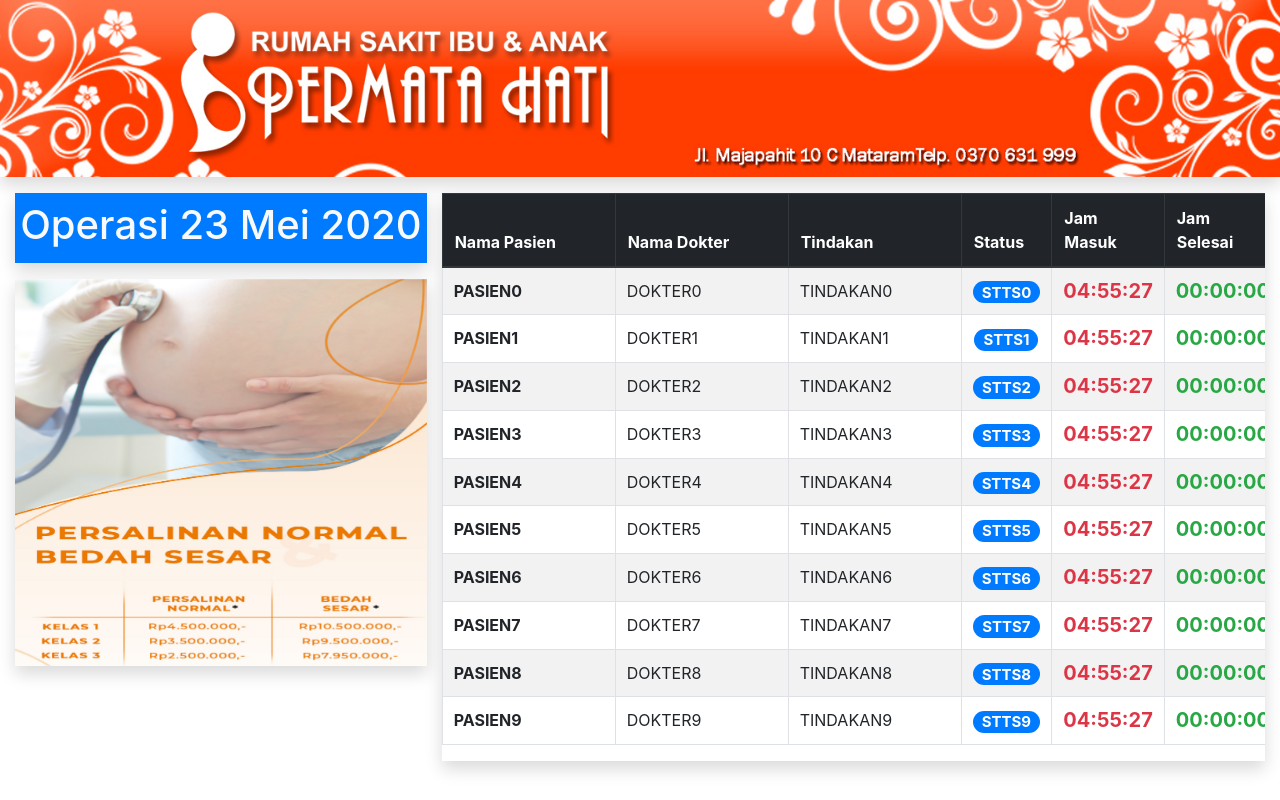
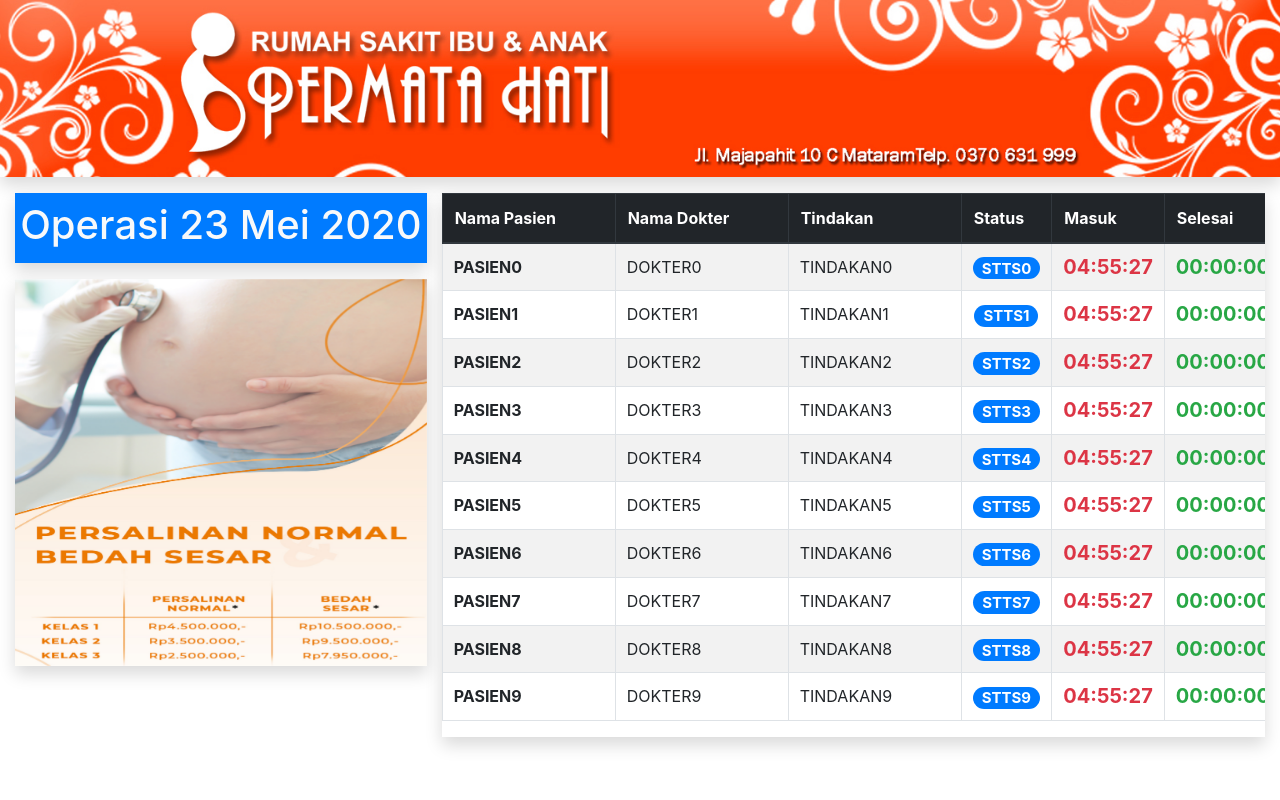
Before and after one commit to agungsptr/jadwal-operasi-simple-laravel-crud, a Laravel app: page /operasi in a window 1280 px wide. Run offline with Laravel 8, Linux system fonts and the light colour scheme; data comes from the database, SQL or seed files in the repository.

Commit message:
kata jam dihilangkan

```diff
--- a/resources/views/jadwal_operasi/index.blade.php
+++ b/resources/views/jadwal_operasi/index.blade.php
@@ -83,8 +83,8 @@
                                             <th>Nama Dokter</th>
                                             <th>Tindakan</th>
                                             <th>Status</th>
-                                            <th>Jam Masuk</th>
-                                            <th>Jam Selesai</th>
+                                            <th>Masuk</th>
+                                            <th>Selesai</th>
                                         </tr>
                                     </thead>
                                     <tbody>
```
